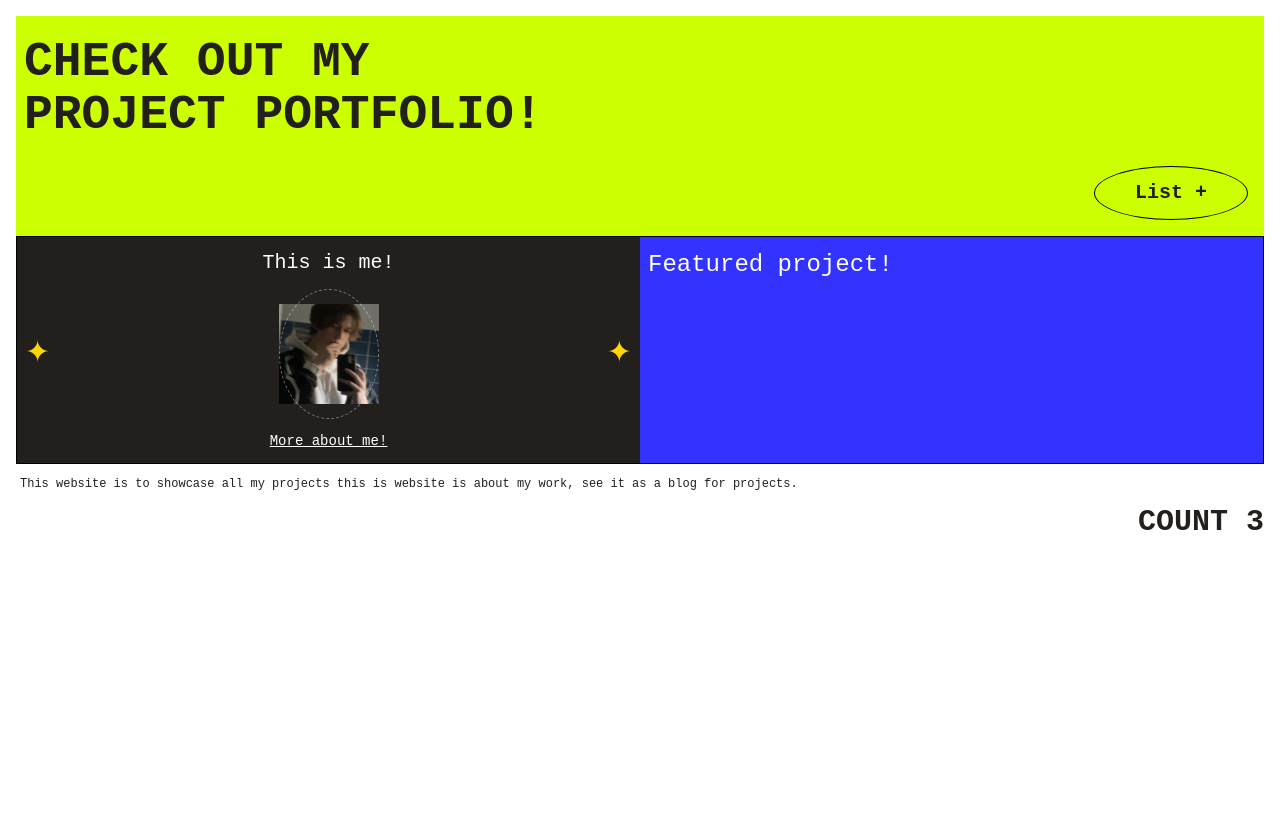
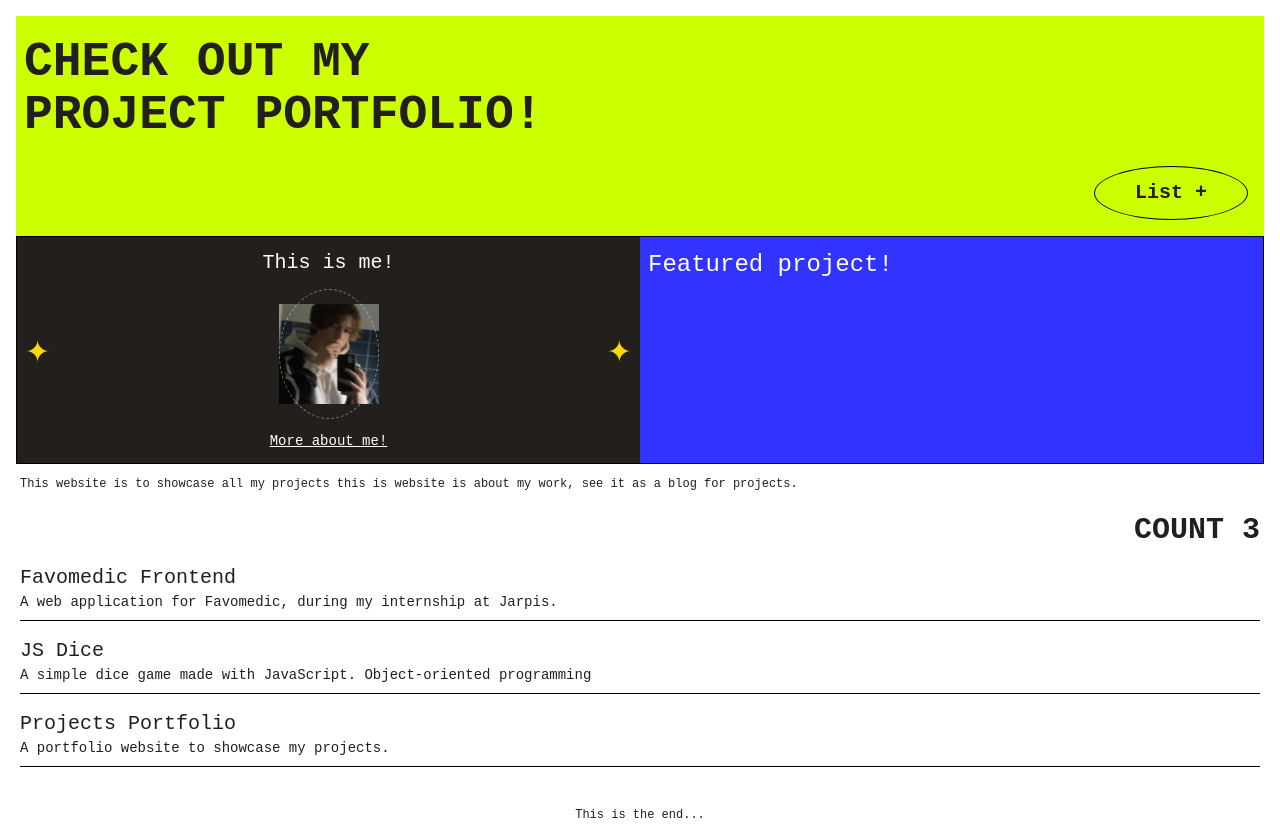
Before and after one commit to Toby142/project-portfolio, an Angular app: page /home in a window 1280 px wide. Before the commit the page ends 800 px from the top, so only its background shows below. Built offline with nearby package versions, Linux system fonts and the light colour scheme.

Commit message:
updated list component to hide and show the search

```diff
--- a/src/app/home/home.component.html
+++ b/src/app/home/home.component.html
@@ -38,12 +38,15 @@
 
 
 <!--list-->
-  <div class="w-full ">
-    <div class="w-full flex justify-end mt-2 text-3xl font-bold">
+  <div class="w-full mt-5 px-1">
+    <div class="w-full flex justify-end my-2 text-3xl font-bold">
       COUNT {{projects.length}}
     </div>
 
-
+    <app-list [showNav]="false"></app-list>
+    <div class="w-full mt-10 text-center text-xs">
+      This is the end...
+    </div>
   </div>
 
 
--- a/src/app/list/list.component.html
+++ b/src/app/list/list.component.html
@@ -1,4 +1,4 @@
-<div class="nav">
+<div class="nav" *ngIf="showNav">
   <a routerLink="/home" class="text-3xl text-white bg-black p-3 w-16 text-center">
     <
   </a>
--- a/src/app/list/list.component.ts
+++ b/src/app/list/list.component.ts
@@ -1,4 +1,4 @@
-import { Component } from '@angular/core';
+import { Component, Input } from '@angular/core';
 import {HttpClient} from "@angular/common/http";
 
 interface Project {
@@ -19,6 +19,7 @@ interface Images {
 })
 export class ListComponent {
   projects: Project[] = [];
+  @Input() showNav: boolean = true;
 
   constructor(private http: HttpClient) {}
 
```
